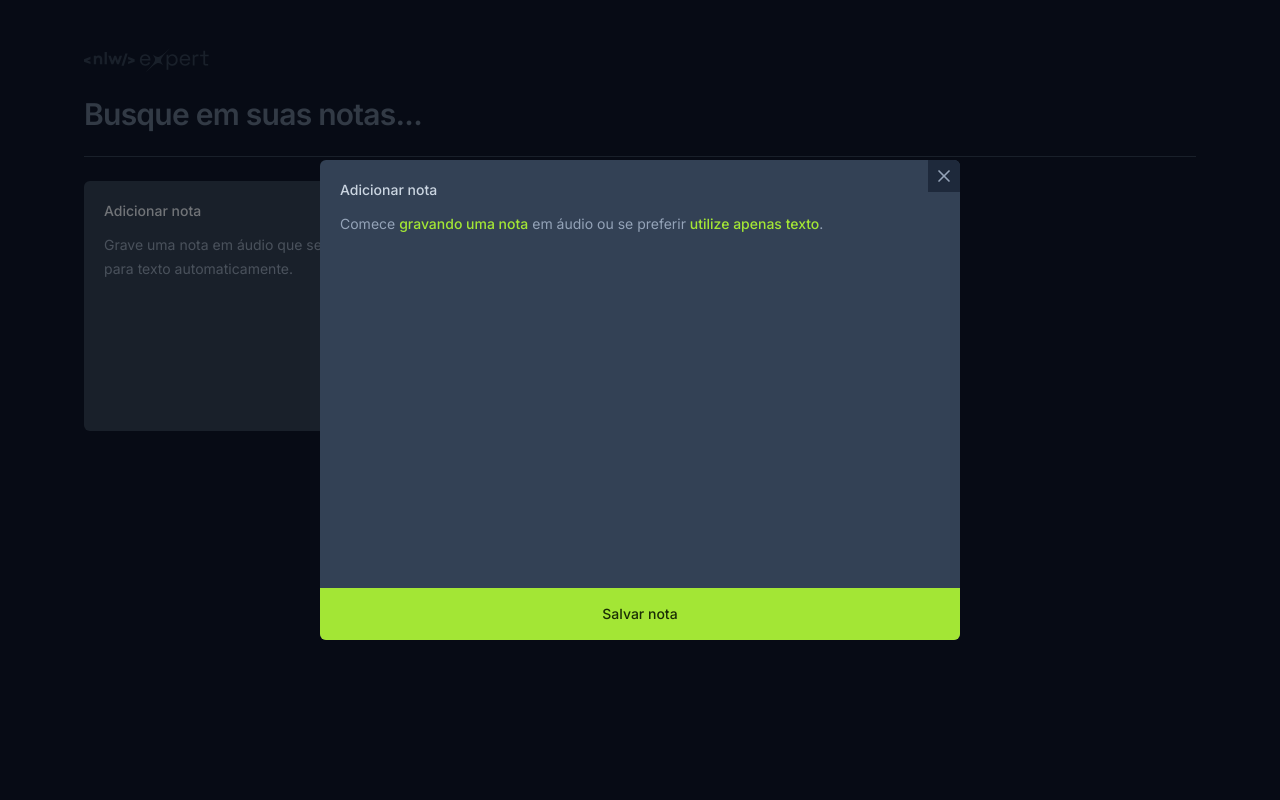
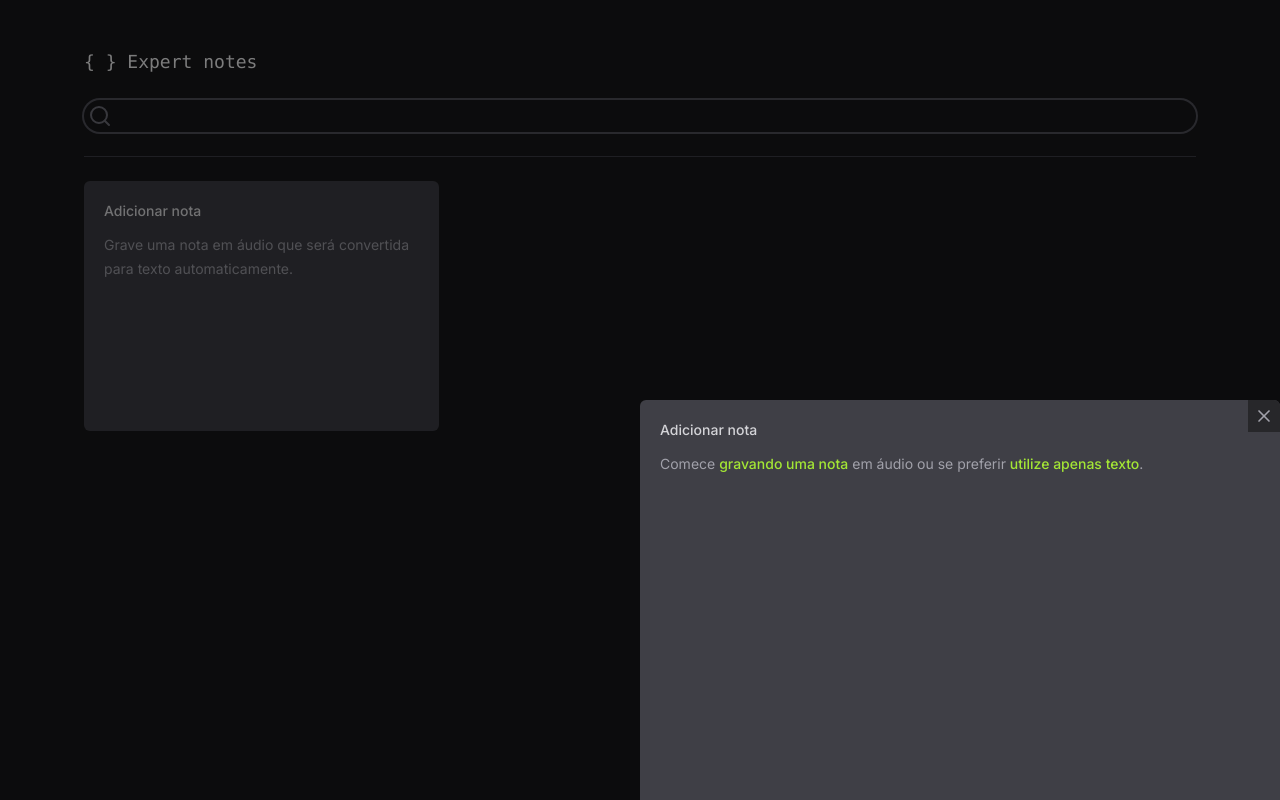
Before and after one commit to MaAmorim/expert-notes, a React (Vite) app: page / in a window 1280 px wide. Both pictures are taken after a click on the button 261 px from the left and 306 px from the top of the page. Built offline with nearby package versions, Linux system fonts and the light colour scheme.

Commit message:
feat: change project colors pallete

```diff
--- a/index.html
+++ b/index.html
@@ -12,7 +12,7 @@
     />
     <title>expert notes</title>
   </head>
-  <body class="bg-slate-900 text-slate-50 antialiased">
+  <body class="bg-zinc-900 text-zinc-50 antialiased">
     <div id="root"></div>
     <script type="module" src="/src/main.tsx"></script>
   </body>
--- a/src/app.tsx
+++ b/src/app.tsx
@@ -2,6 +2,7 @@ import { ChangeEvent, useState } from 'react';
 import logo from './assets/logo-nlw-expert.svg';
 import { NewNoteCard } from './components/new- note-card';
 import { NoteCard } from './components/note-card';
+import { Search } from 'lucide-react';
 
 interface Note {
   id: string;
@@ -53,17 +54,18 @@ export function App() {
 
   return (
     <div className="mx-auto max-w-6xl my-12 space-y-6 px-5 ">
-      <img src={logo} alt="NLW Expert" />
-      <form className="w-full">
+      <h1 className="font-mono text-lg">{'{ } Expert notes'}</h1>
+      <form className="w-full relative">
+        <Search className="absolute size-6 top-1 left-1 text-zinc-500" />
         <input
-          className="w-full bg-transparent text-3xl font-semibold tracking-tight outline-none placeholder:text-slate-500"
+          className="w-full bg-transparent ring-2 ring-zinc-600 rounded-2xl text-2xl font-normal tracking-tight outline-none pl-8 placeholder:text-zinc-500"
           type="text"
-          placeholder="Busque em suas notas..."
+          // placeholder="Busque em suas notas..."
           onChange={handleSearch}
         />
       </form>
 
-      <div className="h-px bg-slate-700" />
+      <div className="h-px bg-zinc-700" />
 
       <div className="grid grid-cols-1 md:grid-cols-2 lg:grid-cols-3 gap-6 auto-rows-[250px]">
         <NewNoteCard onNoteCreated={onNoteCreated} />
--- a/src/components/new- note-card.tsx
+++ b/src/components/new- note-card.tsx
@@ -79,28 +79,28 @@ export function NewNoteCard({ onNoteCreated }: NewNoteCardProps) {
 
   return (
     <Dialog.Root>
-      <Dialog.Trigger className="rounded-md flex flex-col bg-slate-700 text-left p-5 gap-3 outline-none hover:ring-2 hover:ring-slate-600 focus-visible:ring-2 focus-visible:ring-lime-400">
-        <span className="text-sm font-medium text-slate-200">
+      <Dialog.Trigger className="rounded-md flex flex-col bg-zinc-700 text-left p-5 gap-3 outline-none hover:ring-2 hover:ring-zinc-600 focus-visible:ring-2 focus-visible:ring-lime-400">
+        <span className="text-sm font-medium text-zinc-200">
           Adicionar nota
         </span>
-        <p className="text-sm leading-6 text-slate-400">
+        <p className="text-sm leading-6 text-zinc-400">
           Grave uma nota em áudio que será convertida para texto
           automaticamente.
         </p>
       </Dialog.Trigger>
       <Dialog.Portal>
         <Dialog.Overlay className="inset-0 fixed bg-black/50">
-          <Dialog.Content className="fixed overflow-hidden inset-0 md:inset-auto md:left-1/2 md:top-1/2 md:-translate-x-1/2 md:-translate-y-1/2 md:max-w-[640px] w-full md:h-[60vh] bg-slate-700 md:rounded-md flex flex-col outline-none">
-            <Dialog.Close className="absolute right-0 top-0 bg-slate-800 p-1.5 text-slate-400 hover:text-slate-100">
+          <Dialog.Content className="fixed overflow-hidden inset-0 md:inset-auto md:left-1/2 md:top-1/2 md:-tranzinc-x-1/2 md:-tranzinc-y-1/2 md:max-w-[640px] w-full md:h-[60vh] bg-zinc-700 md:rounded-md flex flex-col outline-none">
+            <Dialog.Close className="absolute right-0 top-0 bg-zinc-800 p-1.5 text-zinc-400 hover:text-zinc-100">
               <X className="size-5" />
             </Dialog.Close>
             <form className="flex-1 flex flex-col">
               <div className="flex flex-1 flex-col gap-3 p-5">
-                <span className="text-sm font-medium text-slate-300">
+                <span className="text-sm font-medium text-zinc-300">
                   Adicionar nota
                 </span>
                 {shouldShowOnboarding ? (
-                  <p className="text-sm leading-6 text-slate-400">
+                  <p className="text-sm leading-6 text-zinc-400">
                     Comece{' '}
                     <button
                       className="font-medium text-lime-400 hover:underline"
@@ -122,7 +122,7 @@ export function NewNoteCard({ onNoteCreated }: NewNoteCardProps) {
                 ) : (
                   <textarea
                     autoFocus
-                    className="text-sm leading-6 text-slate-400 bg-transparent resize-none flex 1 outline-none"
+                    className="text-sm leading-6 text-zinc-400 bg-transparent resize-none flex 1 outline-none"
                     onChange={handleContentChanged}
                     value={content}
                   />
@@ -131,7 +131,7 @@ export function NewNoteCard({ onNoteCreated }: NewNoteCardProps) {
 
               {isRecording ? (
                 <button
-                  className="wfull flex items-center justify-center gap-2 bg-slate-900 py-4 etxt-center text-sm text-slate-300 outline-none font-medium hover:text-slate-100"
+                  className="wfull flex items-center justify-center gap-2 bg-zinc-900 py-4 etxt-center text-sm text-zinc-300 outline-none font-medium hover:text-zinc-100"
                   type="button"
                   onClick={handleStopRecording}
                 >
--- a/src/components/note-card.tsx
+++ b/src/components/note-card.tsx
@@ -11,33 +11,33 @@ interface NoteCardProps {
 export function NoteCard({ note, onNoteDeleted }: NoteCardProps) {
   return (
     <Dialog.Root>
-      <Dialog.Trigger className="rounded-md text-left flex flex-col bg-slate-800 p-5 gap-3 overflow-hidden relative outline-none hover:ring-2 hover:ring-slate-600 focus-visible:ring-2 focus-visible:ring-lime-400">
-        <span className="text-sm font-medium text-slate-300">
+      <Dialog.Trigger className="rounded-md text-left flex flex-col bg-zinc-800 p-5 gap-3 overflow-hidden relative outline-none hover:ring-2 hover:ring-zinc-600 focus-visible:ring-2 focus-visible:ring-lime-400">
+        <span className="text-sm font-medium text-zinc-300">
           {formatDistanceToNow(note.date, {
             locale: ptBR,
             addSuffix: true,
           })}
         </span>
-        <p className="text-sm leading-6 text-slate-400">{note.content}</p>
-        <div className="absolute bottom-0 left-0 right-0 h-1/2 bg-gradient-to-t from-black/60 to-black/0 pointer-events-none" />
+        <p className="text-sm leading-6 text-zinc-400">{note.content}</p>
+        <div className="absolute bottom-0 left-0 right-0 h-1/2 bg-gradient-to-t from-zinc-800/95 to-black/0 pointer-events-none" />
       </Dialog.Trigger>
       <Dialog.Portal>
         <Dialog.Overlay className="inset-0 fixed bg-black/50">
-          <Dialog.Content className="fixed overflow-hidden inset-0 md:inset-auto md:left-1/2 md:top-1/2 md:-translate-x-1/2 md:-translate-y-1/2 md:max-w-[640px] w-full md:h-[60vh] bg-slate-700 md:rounded-md flex flex-col outline-none">
-            <Dialog.Close className="absolute right-0 top-0 bg-slate-800 p-1.5 text-slate-400 hover:text-slate-100">
+          <Dialog.Content className="fixed overflow-hidden inset-0 md:inset-auto md:left-1/2 md:top-1/2 md:-tranzinc-x-1/2 md:-tranzinc-y-1/2 md:max-w-[640px] w-full md:h-[60vh] bg-zinc-700 md:rounded-md flex flex-col outline-none">
+            <Dialog.Close className="absolute right-0 top-0 bg-zinc-800 p-1.5 text-zinc-400 hover:text-zinc-100">
               <X className="size-5" />
             </Dialog.Close>
             <div className="flex flex-1 flex-col gap-3 p-5">
-              <span className="text-sm font-medium text-slate-300">
+              <span className="text-sm font-medium text-zinc-300">
                 {formatDistanceToNow(note.date, {
                   locale: ptBR,
                   addSuffix: true,
                 })}
               </span>
-              <p className="text-sm leading-6 text-slate-400">{note.content}</p>
+              <p className="text-sm leading-6 text-zinc-400">{note.content}</p>
             </div>
             <button
-              className="wfull bg-slate-800 py-4 etxt-center text-sm text-slate-300 outline-none font-medium group"
+              className="wfull bg-zinc-800 py-4 etxt-center text-sm text-zinc-300 outline-none font-medium group"
               type="button"
               onClick={() => onNoteDeleted(note.id)}
             >
```
